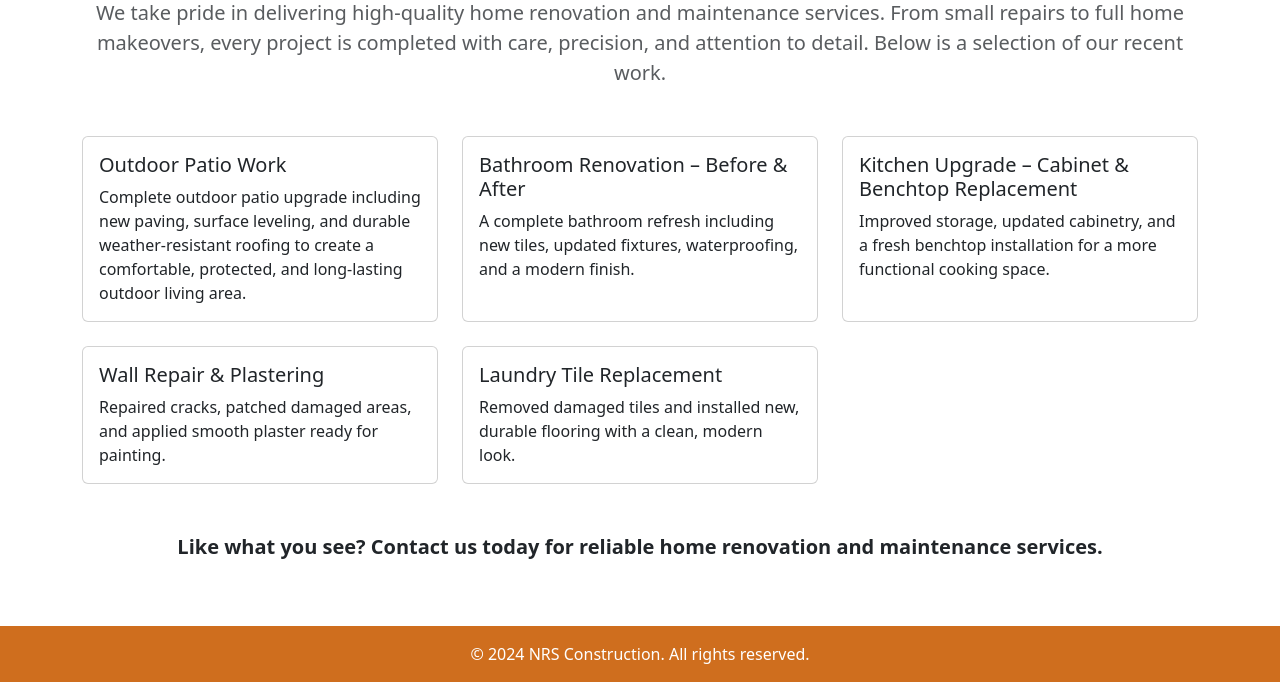
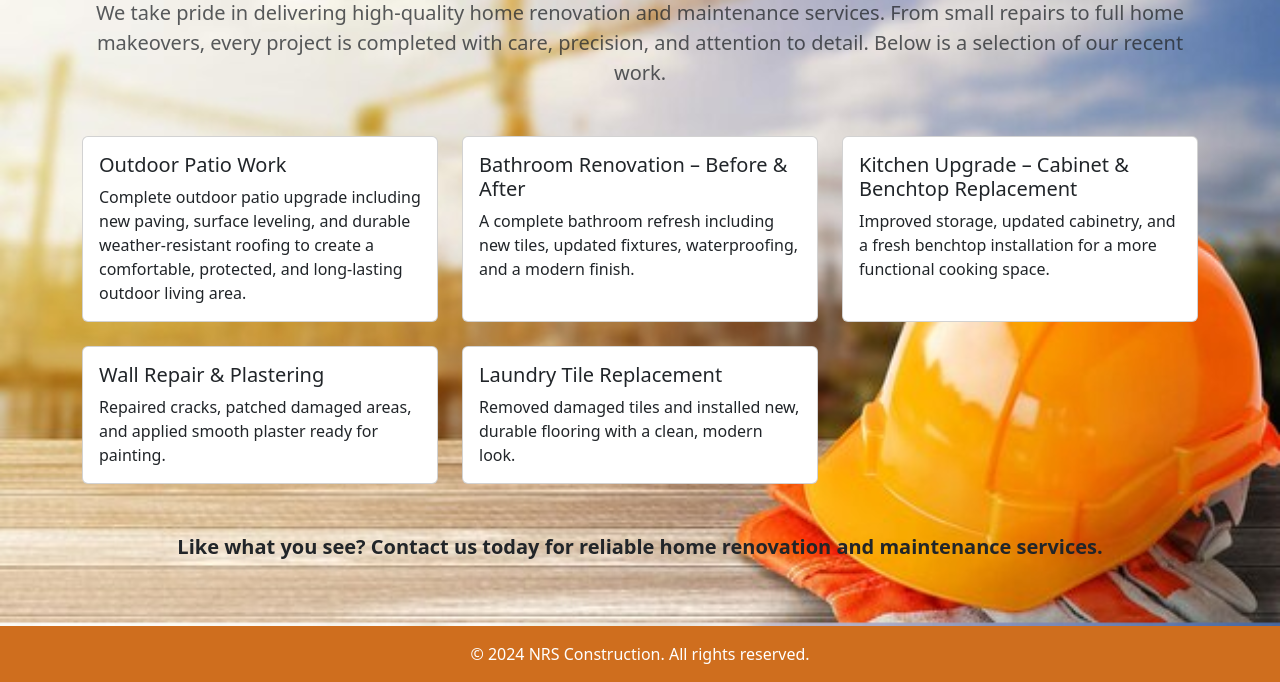
Before and after one commit to senthamizhse-spec/NRS_Construction, a website: page public/services.html in a window 1280 px wide. Shown: the part 230-912 px from the top of the page. Drawn offline with nearby package versions, Linux system fonts and the light colour scheme; files that its build step writes are made by us from their sources; files whose address does not match are found by name.

Commit message:
Update background image path in services.html

```diff
--- a/public/services.html
+++ b/public/services.html
@@ -12,7 +12,7 @@
   <link rel="stylesheet" href="style.css" />
 </head>
 
-<body class="d-flex flex-column min-vh-100" style="background-image: url('/back-end/public/images/Gallery_Background1.jpg'); background-size: cover; background-repeat: no-repeat; background-position: center; background-attachment: fixed;">
+<body class="d-flex flex-column min-vh-100" style="background-image: url('images/Gallery_Background1.jpg'); background-size: cover; background-repeat: no-repeat; background-position: center; background-attachment: fixed;">
 
   <!-- Navigation -->
   <nav class="navbar navbar-expand-lg navbar-light">
```
